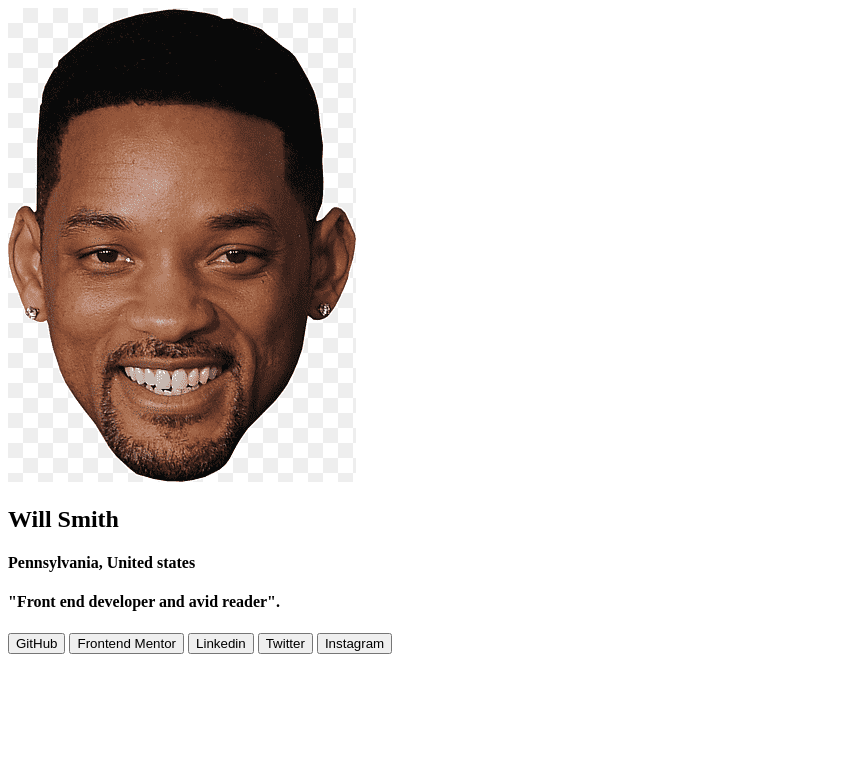
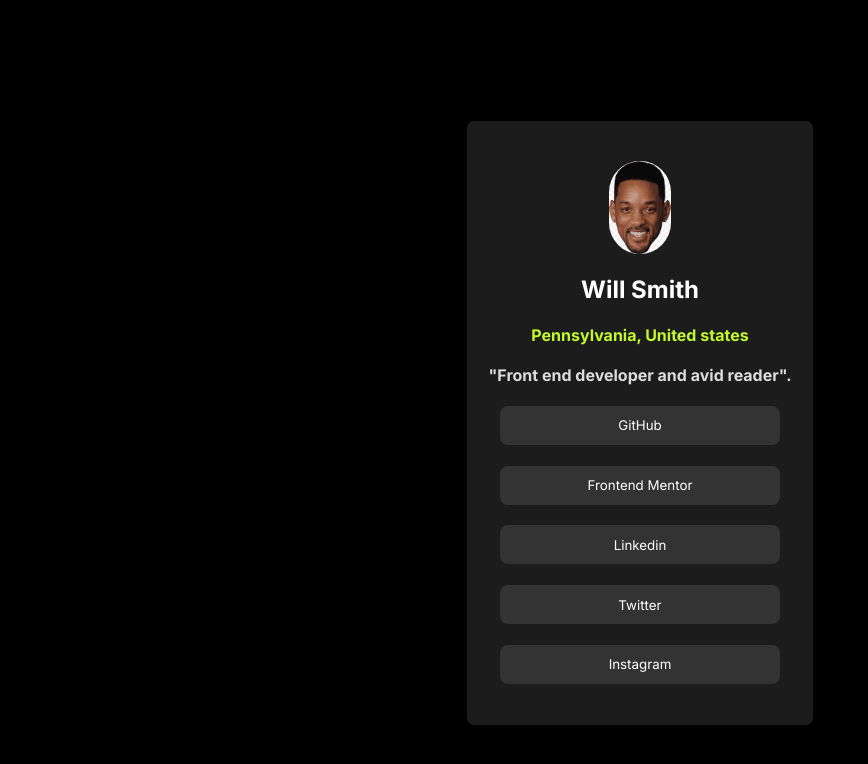
Before and after one commit to therealvibes/Jamal-portfolio, a plain HTML site: page index.html in a window 1280 px wide. Shown: the whole page, without its empty margins (0-868 px from the left). Drawn offline with Linux system fonts and the light colour scheme.

Commit message:
css link corrected

```diff
--- a/index.html
+++ b/index.html
@@ -4,7 +4,7 @@
     <meta charset="UTF-8">
     <meta name="viewport" content="width=device-width, initial-scale=1.0">
     <title>Social Media Link</title>
-    <link rel="stylesheet" href="./Task 7.css">
+    <link rel="stylesheet" href="./index.css">
 </head>
 <body>
 <div class="div1">
```
